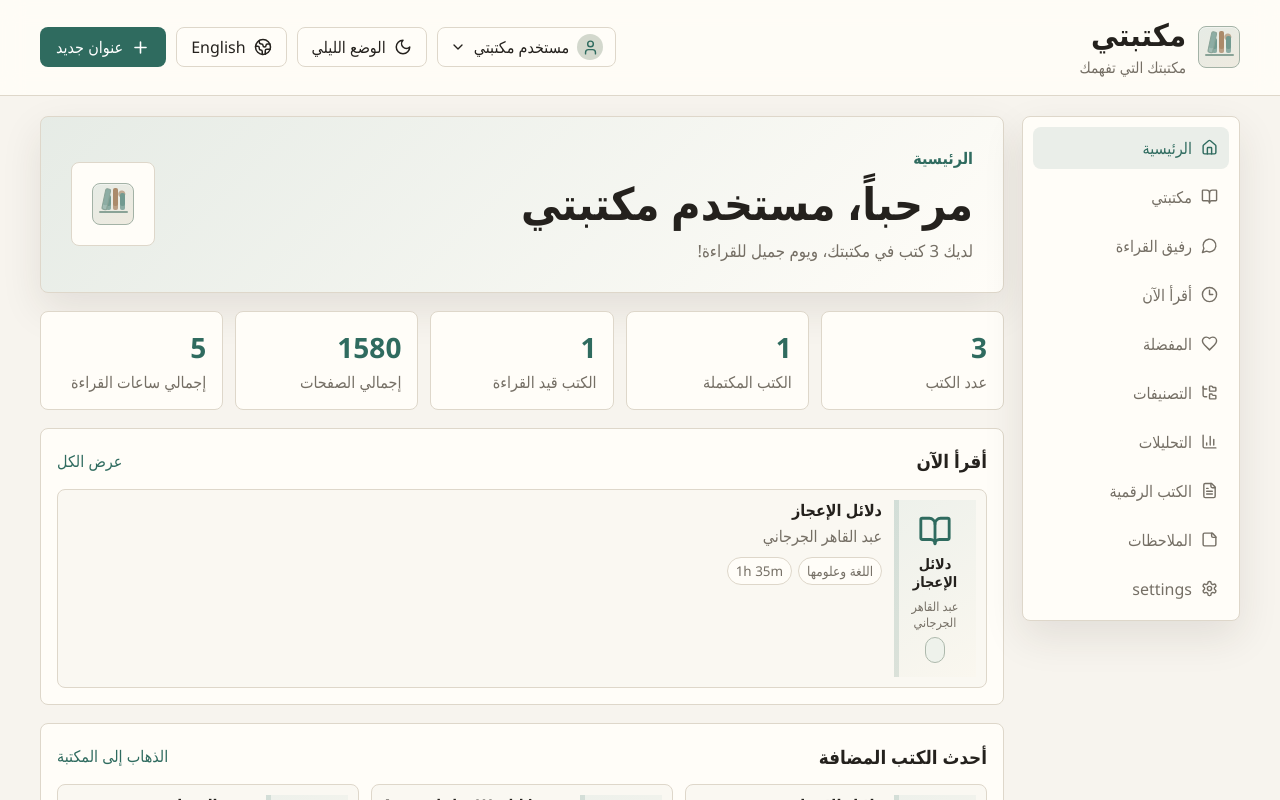
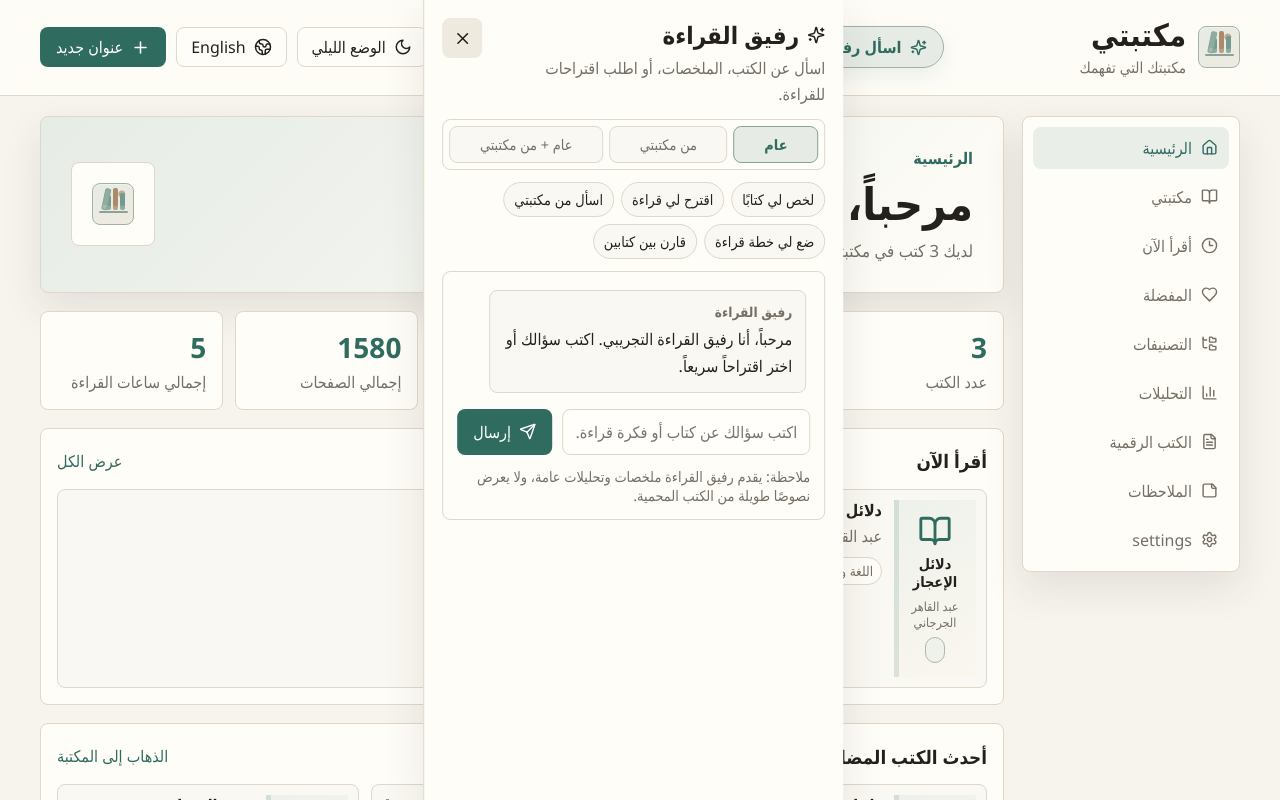
Before and after one commit to EngGhaleb/maktabati, a React (Vite) app: page / in a window 1280 px wide. Shown: the top 800 px of the page. Built offline with nearby package versions, Linux system fonts and the light colour scheme.

Commit message:
Refactor reading companion into floating drawer

```diff
--- a/src/App.jsx
+++ b/src/App.jsx
@@ -2535,7 +2535,13 @@ function HomeDashboard({
   );
 }
 
-function buildMockAiResponse(mode, stats, t) {
+function buildMockAiResponse(mode, stats, t, contextBook = null) {
+  if (contextBook) {
+    return t('aiBookContextMockResponse', {
+      title: contextBook.title,
+      author: contextBook.author || t('unknownAuthor')
+    });
+  }
   if (mode === 'library') {
     return t('aiLibraryMockResponse', {
       total: stats.total,
@@ -2553,7 +2559,7 @@ function buildMockAiResponse(mode, stats, t) {
   return t('aiGeneralMockResponse');
 }
 
-function ReadingCompanionPage({ books, stats }) {
+function ReadingCompanionDrawer({ open, onClose, stats, contextBook = null }) {
   const { t } = useTranslation();
   const [sourceMode, setSourceMode] = useState('general');
   const [input, setInput] = useState('');
@@ -2564,12 +2570,20 @@ function ReadingCompanionPage({ books, stats }) {
       text: t('aiWelcomeMessage')
     }
   ]);
-  const quickPrompts = [
+  const quickPrompts = contextBook
+    ? [
+        ['summarizeThisBookPrompt', 'summarizeThisBookSample'],
+        ['mainIdeaPrompt', 'mainIdeaSample'],
+        ['beginnerFitPrompt', 'beginnerFitSample'],
+        ['compareBooksPrompt', 'compareBooksSample'],
+        ['readingPlanPrompt', 'readingPlanSample']
+      ]
+    : [
         ['summarizeBookPrompt', 'summarizeBookSample'],
         ['recommendReadingPrompt', 'recommendReadingSample'],
-    ['compareBooksPrompt', 'compareBooksSample'],
+        ['askMyLibraryPrompt', 'askMyLibrarySample'],
         ['readingPlanPrompt', 'readingPlanSample'],
-    ['askMyLibraryPrompt', 'askMyLibrarySample']
+        ['compareBooksPrompt', 'compareBooksSample']
       ];
 
   function sendMessage(event) {
@@ -2580,27 +2594,31 @@ function ReadingCompanionPage({ books, stats }) {
     const assistantMessage = {
       id: crypto.randomUUID(),
       role: 'assistant',
-      text: buildMockAiResponse(sourceMode, stats, t)
+      text: buildMockAiResponse(sourceMode, stats, t, contextBook)
     };
     setMessages((current) => [...current, userMessage, assistantMessage]);
     setInput('');
   }
 
   return (
-    <section className="aiCompanionPage">
-      <header className="aiHero">
+    <div className={`companionOverlay ${open ? 'open' : ''}`}>
+      <button className="companionBackdrop" type="button" onClick={onClose} aria-label={t('cancel')} />
+      <aside className="companionDrawer" role="dialog" aria-modal="true" aria-labelledby="reading-companion-title">
+        <header className="companionHeader">
           <div>
-          <span className="eyebrow"><Sparkles size={16} /> {t('readingCompanion')}</span>
-          <h2>{t('readingCompanion')}</h2>
-          <p>{t('readingCompanionSubtitle')}</p>
-        </div>
-        <div className="aiHeroBadge">
-          <MessageCircle size={34} />
-          <span>{t('mockAiBadge')}</span>
-        </div>
+            <h2 id="reading-companion-title"><Sparkles size={18} /> {t('readingCompanion')}</h2>
+            <p>{t('readingCompanionDrawerSubtitle')}</p>
+          </div>
+          <button className="iconButton" type="button" onClick={onClose} title={t('cancel')}><X size={19} /></button>
         </header>
 
-      <div className="sourceModeSelector" role="group" aria-label={t('aiSourceMode')}>
+        {contextBook && (
+          <div className="companionContext">
+            {t('aiCurrentBookContext', { title: contextBook.title })}
+          </div>
+        )}
+
+        <div className="sourceModeSelector compact" role="group" aria-label={t('aiSourceMode')}>
           {[
             ['general', 'aiModeGeneral'],
             ['library', 'aiModeLibrary'],
@@ -2612,16 +2630,15 @@ function ReadingCompanionPage({ books, stats }) {
           ))}
         </div>
 
-      <section className="quickPromptGrid" aria-label={t('quickPrompts')}>
+        <section className="quickPromptChips" aria-label={t('quickPrompts')}>
           {quickPrompts.map(([labelKey, sampleKey]) => (
-          <button key={labelKey} type="button" onClick={() => setInput(t(sampleKey))}>
-            <span>{t(labelKey)}</span>
-            <small>{t(sampleKey)}</small>
+            <button key={labelKey} type="button" onClick={() => setInput(t(sampleKey, { title: contextBook?.title || '' }))}>
+              {t(labelKey)}
             </button>
           ))}
         </section>
 
-      <section className="aiChatPanel">
+        <section className="aiChatPanel drawerChatPanel">
           <div className="aiMessages" aria-live="polite">
             {messages.map((message) => (
               <div key={message.id} className={`aiMessage ${message.role === 'user' ? 'userMessage' : 'assistantMessage'}`}>
@@ -2640,7 +2657,8 @@ function ReadingCompanionPage({ books, stats }) {
           </form>
           <p className="aiSafetyNote">{t('aiSafetyNote')}</p>
         </section>
-    </section>
+      </aside>
+    </div>
   );
 }
 
@@ -2691,6 +2709,7 @@ function App() {
   const [showProfile, setShowProfile] = useState(false);
   const [showSettings, setShowSettings] = useState(false);
   const [showAccountMenu, setShowAccountMenu] = useState(false);
+  const [showCompanion, setShowCompanion] = useState(false);
   const [showSmartShelves, setShowSmartShelves] = useState(false);
   const [showExportMenu, setShowExportMenu] = useState(false);
   const [soonMessage, setSoonMessage] = useState('');
@@ -3202,6 +3221,9 @@ function App() {
             <p>{t('tagline')}</p>
           </div>
         </button>
+        <button className="companionHeaderButton" type="button" onClick={() => setShowCompanion(true)}>
+          <Sparkles size={17} /> {t('askReadingCompanion')}
+        </button>
         <div className="topActions">
           <div className="accountMenu" ref={accountMenuRef}>
             <button
@@ -3286,7 +3308,6 @@ function App() {
           {[
             ['home', Home, 'home', () => goHome()],
             ['library', BookOpen, 'myLibrary', () => goLibrary({ status: 'all', type: 'all', rating: 'all', flag: 'all' })],
-            ['ai', MessageCircle, 'readingCompanion', () => { setActivePage('ai'); setSelectedBookId(null); setEditingBookId(null); }],
             ['reading', Clock3, 'readingNow', () => goLibrary({ status: 'reading', type: 'all', rating: 'all', flag: 'all' })],
             ['favorites', Heart, 'favorites', () => setSoonMessage(t('favoritesSoonMessage'))],
             ['categories', FolderTree, 'categoriesNav', () => setSoonMessage(t('categoriesSoonMessage'))],
@@ -3298,7 +3319,7 @@ function App() {
             <button
               key={id}
               type="button"
-              className={(id === 'home' && activePage === 'home') || (id === 'library' && activePage === 'library') || (id === 'ai' && activePage === 'ai') ? 'active' : ''}
+              className={(id === 'home' && activePage === 'home') || (id === 'library' && activePage === 'library') ? 'active' : ''}
               onClick={action}
             >
               <Icon size={17} /> {t(labelKey)}
@@ -3341,8 +3362,6 @@ function App() {
                 onGoLibrary={() => goLibrary({ status: 'all', type: 'all', rating: 'all', flag: 'all' })}
               />
             </>
-          ) : activePage === 'ai' ? (
-            <ReadingCompanionPage books={books} stats={homeStats} />
           ) : (
             <>
               <nav className="tabs">
@@ -3543,6 +3562,12 @@ function App() {
           onImport={importBooks}
         />
       )}
+      <ReadingCompanionDrawer
+        open={showCompanion}
+        onClose={() => setShowCompanion(false)}
+        stats={homeStats}
+        contextBook={activePage === 'details' ? selectedBook : null}
+      />
     </div>
   );
 }
--- a/src/locales/ar.json
+++ b/src/locales/ar.json
@@ -32,7 +32,9 @@
   "navigation": "التنقل",
   "myLibrary": "مكتبتي",
   "readingCompanion": "رفيق القراءة",
+  "askReadingCompanion": "اسأل رفيق القراءة",
   "readingCompanionSubtitle": "اسأل عن الكتب، اطلب ملخصًا، أو اربط أفكارك بمكتبتك.",
+  "readingCompanionDrawerSubtitle": "اسأل عن الكتب، الملخصات، أو اطلب اقتراحات للقراءة.",
   "mockAiBadge": "نسخة تجريبية",
   "aiSourceMode": "مصدر الإجابة",
   "aiModeGeneral": "عام",
@@ -40,20 +42,28 @@
   "aiModeHybrid": "عام + من مكتبتي",
   "quickPrompts": "اقتراحات سريعة",
   "summarizeBookPrompt": "لخص لي كتابًا",
+  "summarizeThisBookPrompt": "لخص هذا الكتاب",
+  "mainIdeaPrompt": "ما فكرته الرئيسية؟",
+  "beginnerFitPrompt": "هل يناسب المبتدئ؟",
   "recommendReadingPrompt": "اقترح لي قراءة",
   "compareBooksPrompt": "قارن بين كتابين",
   "readingPlanPrompt": "ضع لي خطة قراءة",
   "askMyLibraryPrompt": "اسأل من مكتبتي",
   "summarizeBookSample": "لخص لي كتابًا بأسلوب واضح ومختصر.",
+  "summarizeThisBookSample": "لخص لي كتاب {{title}} بأسلوب واضح ومختصر.",
+  "mainIdeaSample": "ما الفكرة الرئيسية في كتاب {{title}}؟",
+  "beginnerFitSample": "هل يناسب كتاب {{title}} القارئ المبتدئ؟",
   "recommendReadingSample": "اقترح لي كتابًا مناسبًا من مكتبتي.",
   "compareBooksSample": "قارن بين كتابين من حيث الفكرة والأسلوب.",
   "readingPlanSample": "ضع لي خطة قراءة لمدة شهر.",
   "askMyLibrarySample": "ما الكتاب المناسب لأقرأه الآن من مكتبتي؟",
   "aiWelcomeMessage": "مرحباً، أنا رفيق القراءة التجريبي. اكتب سؤالك أو اختر اقتراحاً سريعاً.",
   "aiGeneralMockResponse": "هذه نسخة تجريبية من رفيق القراءة. لاحقًا سيتم ربطها بالذكاء الصناعي لمناقشة الكتب والملخصات والتوصيات بشكل عام.",
+  "aiBookContextMockResponse": "أنت الآن تشاهد كتاب: {{title}}. هذه نسخة تجريبية من رفيق القراءة، وسيتم لاحقًا ربطها بالذكاء الصناعي الكامل لتحليل هذا الكتاب ومناقشته.",
   "aiLibraryMockResponse": "هذه نسخة تجريبية من رفيق القراءة. لاحقًا سأستخدم بيانات مكتبتك للإجابة بدقة أكبر. لديك {{total}} كتب، منها {{reading}} قيد القراءة و{{completed}} مكتملة.",
   "aiHybridMockResponse": "هذه نسخة تجريبية من رفيق القراءة. لاحقًا سأجمع بين المعرفة العامة وسياق مكتبتك: {{total}} كتب، {{reading}} قيد القراءة، و{{completed}} مكتملة.",
   "aiInputPlaceholder": "اكتب سؤالك عن كتاب أو فكرة قراءة...",
+  "aiCurrentBookContext": "أنت الآن تشاهد كتاب: {{title}}",
   "aiSafetyNote": "ملاحظة: يقدم رفيق القراءة ملخصات وتحليلات عامة، ولا يعرض نصوصًا طويلة من الكتب المحمية.",
   "you": "أنت",
   "send": "إرسال",
--- a/src/styles.css
+++ b/src/styles.css
@@ -1060,50 +1060,100 @@ p {
   cursor: pointer;
 }
 
-.aiCompanionPage {
-  display: grid;
-  gap: 16px;
-}
-
-.aiHero {
-  display: flex;
-  align-items: center;
+.companionHeaderButton {
+  display: inline-flex;
+  align-items: center;
+  gap: 8px;
+  border: 1px solid color-mix(in srgb, var(--accent) 35%, var(--line));
+  border-radius: 999px;
+  background: color-mix(in srgb, var(--accent) 12%, var(--surface));
+  color: var(--accent);
+  min-height: 42px;
+  padding: 0 16px;
+  font-weight: 800;
+  box-shadow: 0 8px 20px color-mix(in srgb, var(--accent) 9%, transparent);
+}
+
+.companionHeaderButton:hover {
+  background: color-mix(in srgb, var(--accent) 18%, var(--surface));
+  transform: translateY(-1px);
+}
+
+.companionOverlay {
+  position: fixed;
+  inset: 0;
+  z-index: 40;
+  pointer-events: none;
+}
+
+.companionOverlay.open {
+  pointer-events: auto;
+}
+
+.companionBackdrop {
+  position: absolute;
+  inset: 0;
+  border: 0;
+  background: var(--overlay);
+  opacity: 0;
+  transition: opacity 180ms ease;
+}
+
+.companionOverlay.open .companionBackdrop {
+  opacity: 1;
+}
+
+.companionDrawer {
+  position: absolute;
+  inset-block: 0;
+  inset-inline-start: 0;
+  width: min(420px, 100vw);
+  display: grid;
+  grid-template-rows: auto auto auto auto minmax(0, 1fr);
+  gap: 12px;
+  background: var(--surface);
+  border-inline-end: 1px solid var(--line);
+  box-shadow: var(--shadow);
+  padding: 18px;
+  transform: translateX(-104%);
+  transition: transform 220ms ease;
+  overflow: hidden;
+}
+
+[dir="rtl"] .companionDrawer {
+  transform: translateX(-104%);
+}
+
+.companionOverlay.open .companionDrawer {
+  transform: translateX(0);
+}
+
+.companionHeader {
+  display: flex;
   justify-content: space-between;
-  gap: 18px;
-  border: 1px solid var(--line);
-  border-radius: 8px;
-  background: linear-gradient(135deg, color-mix(in srgb, var(--accent) 10%, var(--surface)), var(--surface));
-  padding: clamp(18px, 4vw, 30px);
-  box-shadow: var(--shadow);
-}
-
-.aiHero .eyebrow {
-  display: inline-flex;
-  align-items: center;
-  gap: 7px;
-}
-
-.aiHero h2 {
-  margin: 7px 0 8px;
-  font-size: clamp(1.8rem, 4vw, 2.7rem);
-}
-
-.aiHero p {
+  align-items: flex-start;
+  gap: 12px;
+}
+
+.companionHeader h2 {
+  display: flex;
+  align-items: center;
+  gap: 8px;
+  margin: 0 0 5px;
+}
+
+.companionHeader p {
   margin: 0;
   color: var(--muted);
-}
-
-.aiHeroBadge {
-  display: grid;
-  place-items: center;
-  gap: 8px;
-  min-width: 118px;
-  border: 1px solid var(--line);
-  border-radius: 8px;
-  background: var(--surface);
-  color: var(--accent);
-  padding: 18px;
-  text-align: center;
+  line-height: 1.6;
+}
+
+.companionContext {
+  border: 1px solid color-mix(in srgb, var(--accent) 28%, var(--line));
+  border-radius: 8px;
+  background: color-mix(in srgb, var(--accent) 8%, var(--surface));
+  color: var(--accent);
+  padding: 10px 12px;
   font-weight: 700;
 }
 
@@ -1133,6 +1183,37 @@ p {
   font-weight: 700;
 }
 
+.sourceModeSelector.compact {
+  padding: 6px;
+  gap: 6px;
+}
+
+.sourceModeSelector.compact button {
+  flex-basis: auto;
+  padding: 8px 9px;
+  font-size: 0.9rem;
+}
+
+.quickPromptChips {
+  display: flex;
+  gap: 7px;
+  flex-wrap: wrap;
+}
+
+.quickPromptChips button {
+  border: 1px solid var(--line);
+  border-radius: 999px;
+  background: var(--pill-bg);
+  color: var(--text);
+  padding: 7px 10px;
+  font-size: 0.9rem;
+}
+
+.quickPromptChips button:hover {
+  border-color: color-mix(in srgb, var(--accent) 42%, var(--line));
+  color: var(--accent);
+}
+
 .quickPromptGrid {
   display: grid;
   grid-template-columns: repeat(auto-fit, minmax(190px, 1fr));
@@ -1171,6 +1252,11 @@ p {
   border-radius: 8px;
   background: var(--surface);
   padding: 14px;
+}
+
+.drawerChatPanel {
+  min-height: 0;
+  grid-template-rows: minmax(0, 1fr) auto auto;
 }
 
 .aiMessages {
@@ -2981,17 +3067,18 @@ textarea {
     flex-direction: column;
   }
 
-  .aiHero {
-    align-items: flex-start;
-    flex-direction: column;
-  }
-
-  .aiHeroBadge {
-    width: 100%;
-  }
-
   .aiInputBar {
     grid-template-columns: 1fr;
+  }
+
+  .companionHeaderButton {
+    width: 100%;
+    justify-content: center;
+  }
+
+  .companionDrawer {
+    width: 100vw;
+    padding: 14px;
   }
 
   .homeQuickActions .primaryButton,
```
Also changed, not shown: src/locales/en.json (+10 -0 lines). Lines whose indentation alone changed are shown as unchanged.
